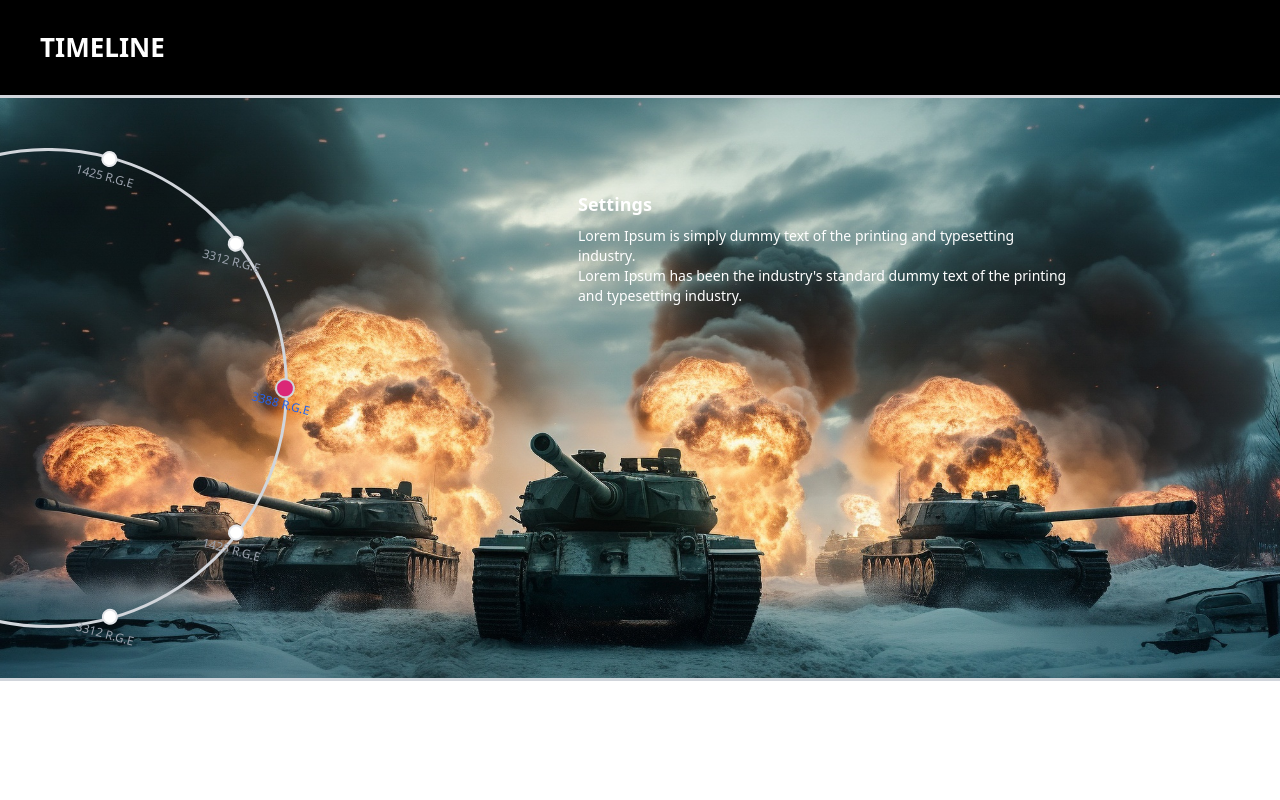
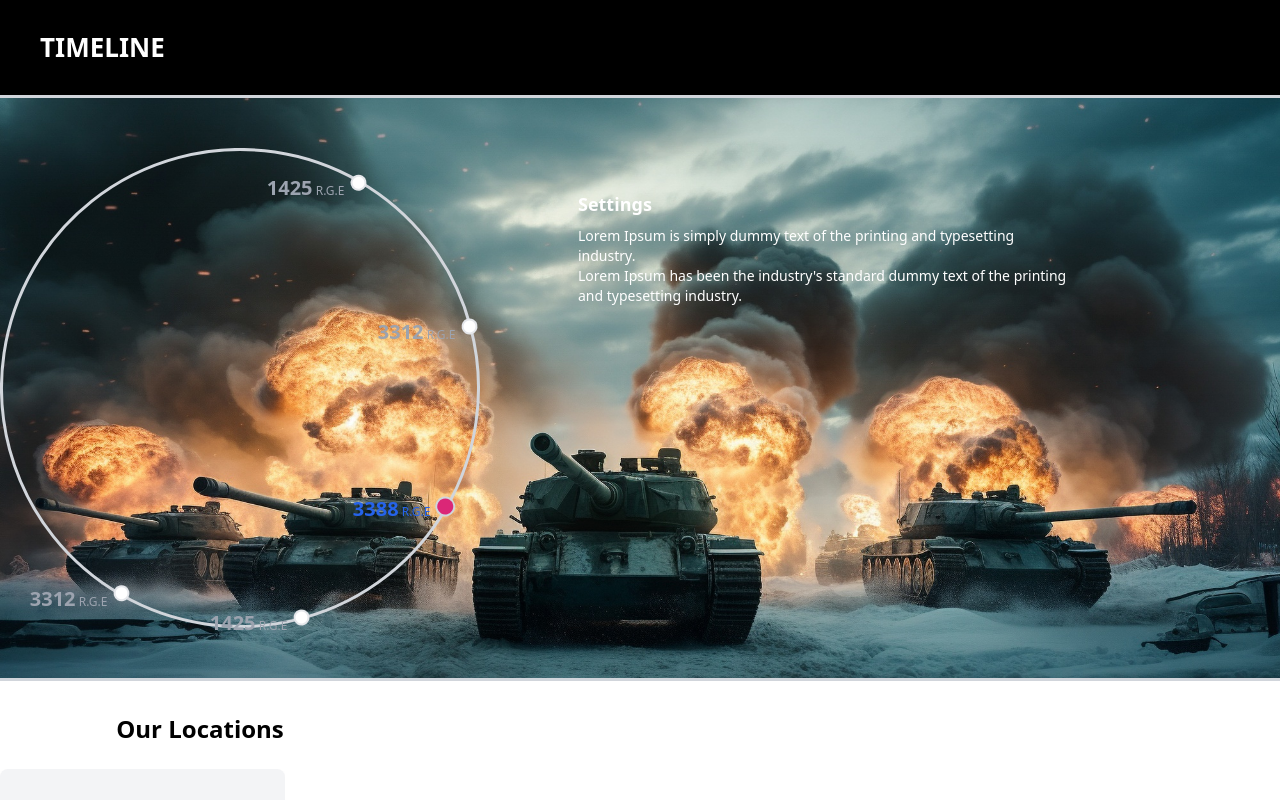
Before and after one commit to Narc2022/gracywoodsgames-timeline, a React (Create React App) app: page / in a window 1280 px wide. Shown: the top 800 px of the page. Built offline with nearby package versions, Linux system fonts and the light colour scheme.

Commit message:
timeline

```diff
--- a/src/App.js
+++ b/src/App.js
@@ -9,7 +9,7 @@ export default function App() {
     <>
       {/* <HalfCircleTabber /> */}
       <FullCircleRotateTabber />
-      {/* <LocationContainer /> */}
+      <LocationContainer />
     </>
   );
 }
--- a/src/component/FullCircleRotateTabber.jsx
+++ b/src/component/FullCircleRotateTabber.jsx
@@ -1,10 +1,10 @@
 import React, { useState } from "react";
 
 const FullCircleRotateTabber = () => {
-  const [activeTab, setActiveTab] = useState("settings"); // Default active tab
+  const [activeTab, setActiveTab] = useState("3"); // Default active tab
   const tabs = [
     {
-      id: "profile",
+      id: "1",
       label: "Profile",
       value: "1425 R.G.E",
       content: `Lorem Ipsum is simply dummy text of the printing and typesetting industry.\n\n
@@ -12,7 +12,7 @@ const FullCircleRotateTabber = () => {
         It has survived not only five centuries, but also the leap into electronic typesetting, remaining essentially unchanged.`,
     },
     {
-      id: "dashboard",
+      id: "2",
       label: "Dashboard",
       value: "3312 R.G.E",
       content: `Lorem Ipsum is simply dummy text of the printing and typesetting industry.\n\n
@@ -20,21 +20,21 @@ const FullCircleRotateTabber = () => {
         It has survived not only five centuries, but also the leap into electronic typesetting, remaining essentially unchanged.`,
     },
     {
-      id: "settings",
+      id: "3",
       label: "Settings",
       value: "3388 R.G.E",
       content: `Lorem Ipsum is simply dummy text of the printing and typesetting industry.\n\n
         Lorem Ipsum has been the industry's standard dummy text of the printing and typesetting industry.`,
     },
     {
-      id: "contacts",
+      id: "4",
       label: "Contacts",
       value: "1425 R.G.E",
       content: `Lorem Ipsum is simply dummy text of the printing and typesetting industry.\n\n
         Lorem Ipsum has been the industry's standard dummy text of the printing and typesetting industry.`,
     },
     {
-      id: "about",
+      id: "5",
       label: "About",
       value: "3312 R.G.E",
       content: `Lorem Ipsum is simply dummy text of the printing and typesetting industry.\n\n
@@ -83,23 +83,27 @@ const FullCircleRotateTabber = () => {
           backgroundImage: `url('/assets/bulgarian-war.jpg')`,
         }}
       >
-        <div className="relative -ml-[15%] mt-[50px] overflow-hidden">
+        <div className="relative  mt-[50px] overflow-hidden">
           {/* Rotating Half Circle */}
           <div className="relative h-[480px] w-[520px] mb-[50px]">
             <div
               className="relative h-[480px] w-[480px] border-[3px] border-gray-300 rounded-full transition-transform duration-500"
               style={{
-                transform: `rotate(${rotationAngle ? rotationAngle : 15}deg)`,
+                transform: `rotate(${rotationAngle ? rotationAngle : 30}deg)`,
               }}
             >
               {tabs.map((tab, index) => {
-                const angle = (150 / (totalTabs - 1)) * index; // Evenly distribute tabs
+                const angle = (180 / (totalTabs - 1)) * index; // Evenly distribute tabs
                 const isActive = activeTab === tab.id;
 
                 const positionStyle = {
                   top: `${50 - Math.cos((angle * Math.PI) / 180) * 50}%`,
                   left: `${50 + Math.sin((angle * Math.PI) / 180) * 50}%`,
                 };
+                console.log("rotationAngle", rotationAngle);
+
+                console.log("tab.value.split()", tab.value.split(" "));
+                const textArray = tab.value.split(" ");
 
                 return (
                   <button
@@ -113,14 +117,26 @@ const FullCircleRotateTabber = () => {
                     style={positionStyle}
                   >
                     <span
-                      className={`absolute top-4 text-xs w-[100px] text-center ${
+                      className={`absolute top-4 ${
+                        rotationAngle
+                          ? " top-[2px] left-[-50px] "
+                          : " top-[4px] left-[-43px]"
+                      } ${
+                        index === 4 && rotationAngle === 0 ? "top-[-10px]" : ""
+                      } text-xs w-[100px] text-center ${
                         isActive ? "text-blue-600" : "text-gray-400"
                       }`}
                       style={{
-                        transform: `rotate(${-rotationAngle}deg) translateX(-50%)`,
+                        transform: `rotate(${
+                          rotationAngle ? -rotationAngle : -30
+                        }deg) translateX(-50%)`,
                       }}
                     >
-                      {tab.value}
+                      <span className="font-bold text-[20px]">
+                        {textArray[0]}
+                      </span>
+                      &nbsp;
+                      <span>{textArray[1]}</span>
                     </span>
                   </button>
                 );
```
